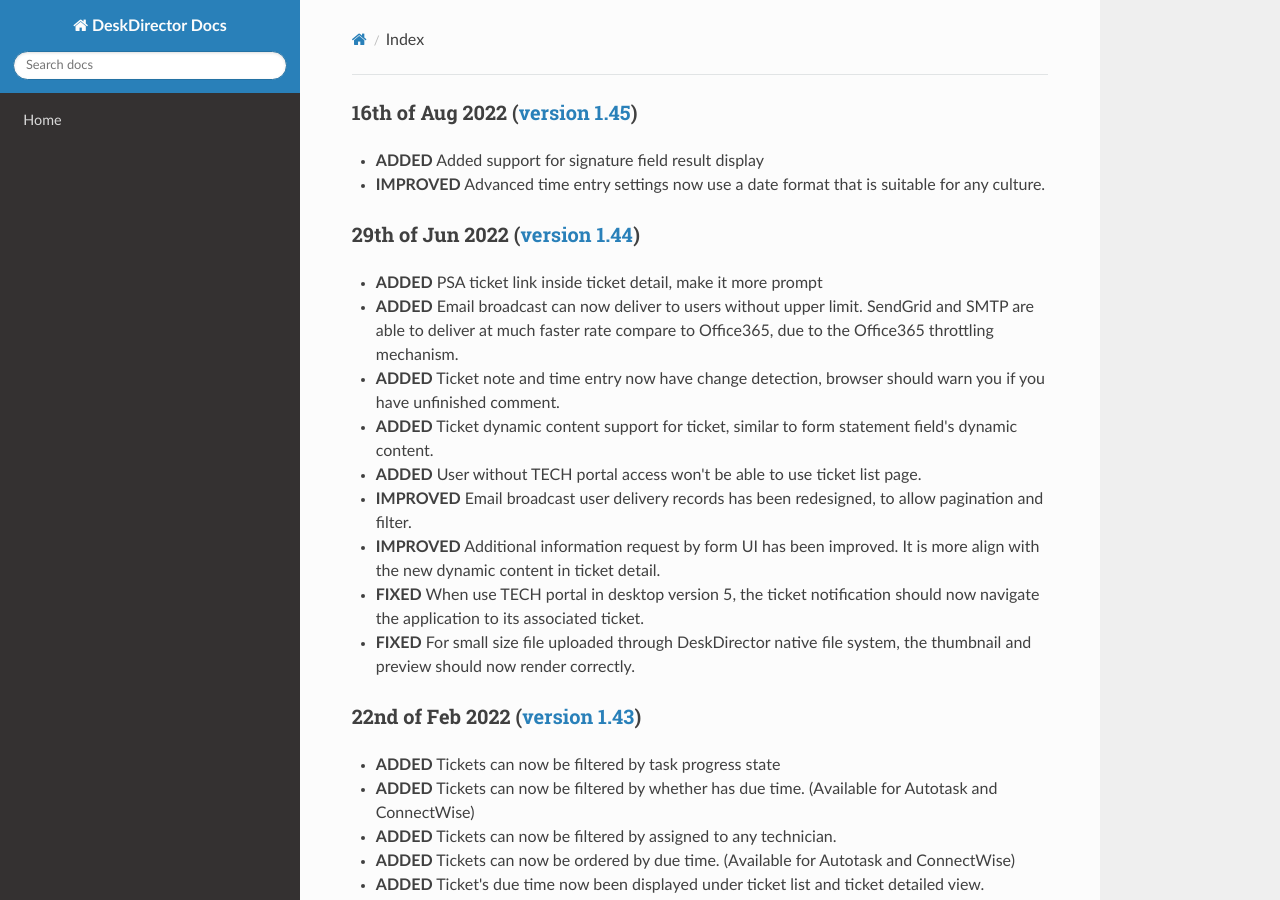
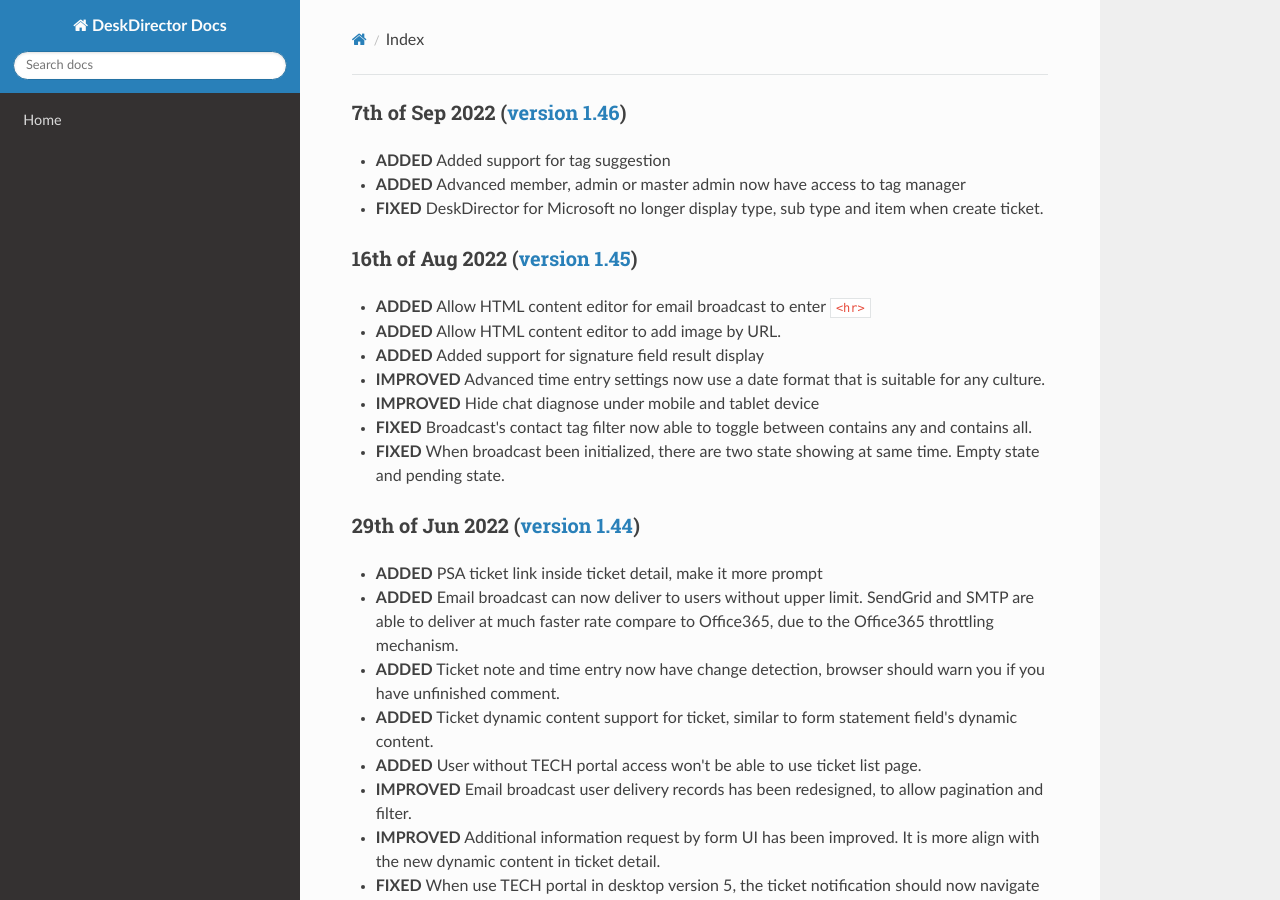
Before and after one commit to DeskDirector/docs, an MkDocs documentation site: the page built from docs/_release/tech/README.md, in a window 1280 px wide and 900 px high. Built offline with MkDocs 1.6.1, drawn with Linux system fonts in a browser that asks for light colours; nearby versions of some CDN libraries; old or Windows-style settings are respelled for this version of MkDocs.

Commit message:
Update README.md

```diff
--- a/docs/_release/tech/README.md
+++ b/docs/_release/tech/README.md
@@ -1,7 +1,18 @@
+### 7th of Sep 2022 ([version 1.46](v1.46))
+
+- **ADDED** Added support for tag suggestion
+- **ADDED** Advanced member, admin or master admin now have access to tag manager
+- **FIXED** DeskDirector for Microsoft no longer display type, sub type and item when create ticket.
+
 ### 16th of Aug 2022 ([version 1.45](v1.45))
 
+- **ADDED** Allow HTML content editor for email broadcast to enter `<hr>`
+- **ADDED** Allow HTML content editor to add image by URL.
 - **ADDED** Added support for signature field result display
 - **IMPROVED** Advanced time entry settings now use a date format that is suitable for any culture.
+- **IMPROVED** Hide chat diagnose under mobile and tablet device
+- **FIXED** Broadcast's contact tag filter now able to toggle between contains any and contains all.
+- **FIXED** When broadcast been initialized, there are two state showing at same time. Empty state and pending state.
 
 ### 29th of Jun 2022 ([version 1.44](v1.44))
 
```
